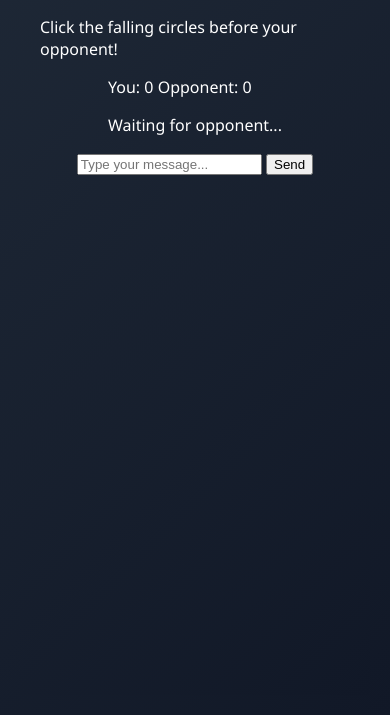
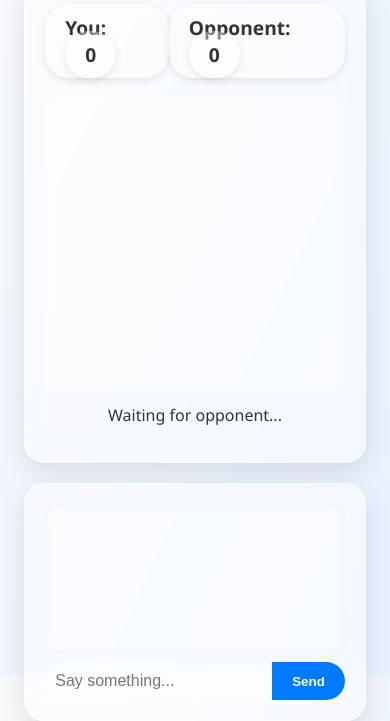
Before and after one commit to YasiruAmarasinghe/circle-multiplayer-game, a website: page public/index.html in a window 390 px wide. Shown: the part 169-890 px from the top of the page. Drawn offline with nearby package versions, Linux system fonts and the light colour scheme; no server answers.

Commit message:
Update index.html

```diff
--- a/public/index.html
+++ b/public/index.html
@@ -2,27 +2,188 @@
 <html lang="en">
 <head>
   <meta charset="UTF-8" />
-  <title>Multiplayer Circle Game - Glass UI</title>
+  <title>Multiplayer Circle Game - Light Glass UI</title>
   <script src="https://cdn.socket.io/4.7.2/socket.io.min.js"></script>
   <style>
-    /* GLASS UI CSS - shortened for brevity here */
+    * {
+      box-sizing: border-box;
+    }
+
     body, html {
+      margin: 0;
+      padding: 0;
       height: 100%;
-      margin: 0;
-      font-family: 'Segoe UI', Tahoma, Geneva, Verdana, sans-serif;
-      background: linear-gradient(135deg, #1f2937, #111827);
-      color: white;
+      font-family: 'Segoe UI', sans-serif;
+      background: linear-gradient(to bottom right, #f8f9fa, #e6f0ff);
       display: flex;
       flex-direction: column;
       align-items: center;
       padding: 20px;
+      color: #333;
     }
-    /* ... (rest of styles from earlier response) ... */
+
+    h1 {
+      margin-bottom: 0.3em;
+      font-size: 2rem;
+      font-weight: 700;
+      text-align: center;
+    }
+
+    .subtitle {
+      color: #666;
+      margin-top: 0;
+      margin-bottom: 1em;
+      text-align: center;
+    }
+
+    .glass-card {
+      background: rgba(255, 255, 255, 0.5);
+      border-radius: 20px;
+      box-shadow: 0 8px 24px rgba(0, 0, 0, 0.1);
+      backdrop-filter: blur(12px);
+      -webkit-backdrop-filter: blur(12px);
+      border: 1px solid rgba(255, 255, 255, 0.4);
+      padding: 20px;
+      width: 100%;
+      max-width: 900px;
+      margin-bottom: 20px;
+    }
+
+    #scoreboard {
+      display: flex;
+      justify-content: space-around;
+      margin-bottom: 16px;
+      font-weight: bold;
+      font-size: 1.2rem;
+    }
+
+    #scoreboard span {
+      background: rgba(255, 255, 255, 0.4);
+      padding: 10px 20px;
+      border-radius: 25px;
+      box-shadow: 0 2px 8px rgba(0, 0, 0, 0.1);
+    }
+
+    #game {
+      position: relative;
+      height: 400px;
+      background: rgba(255, 255, 255, 0.4);
+      border-radius: 16px;
+      overflow: hidden;
+    }
+
+    .circle {
+      position: absolute;
+      width: 50px;
+      height: 50px;
+      border-radius: 50%;
+      background: radial-gradient(circle at 30% 30%, #00c6ff, #0072ff);
+      box-shadow: 0 0 12px rgba(0, 114, 255, 0.5);
+      animation: fall 3s linear forwards;
+      cursor: pointer;
+    }
+
+    @keyframes fall {
+      0% {
+        top: -60px;
+        opacity: 0.8;
+      }
+      100% {
+        top: 100%;
+        opacity: 1;
+      }
+    }
+
+    .burn {
+      animation: burnAnim 0.4s forwards;
+      background: #ff6b6b !important;
+      box-shadow: 0 0 20px #ff6b6b;
+    }
+
+    @keyframes burnAnim {
+      0% {
+        opacity: 1;
+        transform: scale(1);
+      }
+      100% {
+        opacity: 0;
+        transform: scale(2);
+      }
+    }
+
+    #status {
+      text-align: center;
+      margin-top: 10px;
+      font-weight: 500;
+    }
+
+    #chat-container {
+      width: 100%;
+      max-width: 900px;
+    }
+
+    #chatBox {
+      height: 150px;
+      overflow-y: auto;
+      padding: 10px;
+      background: rgba(255, 255, 255, 0.4);
+      border-radius: 12px;
+      box-shadow: inset 0 0 10px rgba(0, 0, 0, 0.05);
+    }
+
+    #chatBox div {
+      margin-bottom: 6px;
+      font-size: 0.95rem;
+    }
+
+    #chatInputWrapper {
+      display: flex;
+      margin-top: 8px;
+    }
+
+    #chatInput {
+      flex: 1;
+      padding: 10px;
+      border: none;
+      border-radius: 25px 0 0 25px;
+      background: rgba(255, 255, 255, 0.5);
+      outline: none;
+      font-size: 1rem;
+    }
+
+    #sendBtn {
+      padding: 0 20px;
+      border: none;
+      border-radius: 0 25px 25px 0;
+      background: #007bff;
+      color: white;
+      font-weight: bold;
+      cursor: pointer;
+    }
+
+    #rematchBtn {
+      margin-top: 12px;
+      padding: 12px 24px;
+      border: none;
+      border-radius: 25px;
+      background: #f0f0f0;
+      color: #333;
+      font-weight: bold;
+      cursor: pointer;
+      box-shadow: 0 2px 8px rgba(0, 0, 0, 0.1);
+    }
+
+    @media (max-width: 600px) {
+      #game {
+        height: 300px;
+      }
+    }
   </style>
 </head>
 <body>
-  <h1>🌐 Multiplayer Circle Battle</h1>
-  <p class="subtitle">Click the falling circles before your opponent!</p>
+  <h1>🌤️ Circle Click Battle</h1>
+  <p class="subtitle">Compete to click the most falling circles!</p>
+
   <div class="glass-card">
     <div id="scoreboard">
       <span>You: <span id="score">0</span></span>
@@ -32,15 +193,18 @@
     <p id="status">Waiting for opponent...</p>
     <button id="rematchBtn" style="display:none;">🔁 Rematch</button>
   </div>
-  <div id="chat-container" class="glass-card" style="max-width:900px;">
+
+  <div id="chat-container" class="glass-card">
     <div id="chatBox"></div>
     <div id="chatInputWrapper">
-      <input id="chatInput" placeholder="Type your message..." autocomplete="off" />
+      <input id="chatInput" placeholder="Say something..." />
       <button id="sendBtn">Send</button>
     </div>
   </div>
+
   <script>
     const socket = io();
+
     const game = document.getElementById("game");
     const scoreDisplay = document.getElementById("score");
     const opponentScoreDisplay = document.getElementById("opponent-score");
@@ -49,14 +213,17 @@
     const chatBox = document.getElementById("chatBox");
     const rematchBtn = document.getElementById("rematchBtn");
     const sendBtn = document.getElementById("sendBtn");
+
     let room = null;
     let score = 0;
     let circleInterval = null;
+
     function createCircle(isLocal = true, x = null) {
       const circle = document.createElement("div");
       circle.className = "circle";
       circle.style.left = (x !== null ? x : Math.random() * (game.clientWidth - 50)) + "px";
       game.appendChild(circle);
+
       if (isLocal) {
         circle.onclick = () => {
           if (circle.classList.contains("burn")) return;
@@ -65,13 +232,15 @@
           scoreDisplay.textContent = score;
           socket.emit("scoreUpdate", { room, score });
           socket.emit("clickCircle", { room, x: parseFloat(circle.style.left) });
-          setTimeout(() => circle.remove(), 500);
+          setTimeout(() => circle.remove(), 400);
         };
       }
+
       setTimeout(() => {
         if (game.contains(circle)) circle.remove();
       }, 3000);
     }
+
     socket.on("startGame", (data) => {
       room = data.room;
       status.textContent = "Opponent found! Game started.";
@@ -82,25 +251,40 @@
       if (circleInterval) clearInterval(circleInterval);
       circleInterval = setInterval(() => createCircle(true), 1500);
     });
-    socket.on("opponentClicked", (data) => createCircle(false, data.x));
-    socket.on("opponentScore", (opponentScore) => opponentScoreDisplay.textContent = opponentScore);
-    socket.on("chat", ({ message }) => appendMessage("🧍‍♀️ Opponent", message));
+
+    socket.on("opponentClicked", (data) => {
+      createCircle(false, data.x);
+    });
+
+    socket.on("opponentScore", (opponentScore) => {
+      opponentScoreDisplay.textContent = opponentScore;
+    });
+
+    socket.on("chat", ({ message }) => {
+      appendMessage("Opponent", message);
+    });
+
     function sendMessage() {
       const message = chatInput.value.trim();
       if (message) {
         socket.emit("chat", { room, message });
-        appendMessage("🧍‍♂️ You", message);
+        appendMessage("You", message);
         chatInput.value = "";
       }
     }
+
     sendBtn.addEventListener("click", sendMessage);
-    chatInput.addEventListener("keydown", e => { if (e.key === "Enter") sendMessage(); });
+    chatInput.addEventListener("keydown", e => {
+      if (e.key === "Enter") sendMessage();
+    });
+
     function appendMessage(sender, message) {
       const msg = document.createElement("div");
       msg.textContent = `${sender}: ${message}`;
       chatBox.appendChild(msg);
       chatBox.scrollTop = chatBox.scrollHeight;
     }
+
     rematchBtn.addEventListener("click", () => {
       if (!room) return;
       status.textContent = "Rematch started!";
@@ -112,6 +296,7 @@
       circleInterval = setInterval(() => createCircle(true), 1500);
       socket.emit("rematch", { room });
     });
+
     socket.on("rematch", () => {
       status.textContent = "Rematch started!";
       rematchBtn.style.display = "none";
@@ -121,6 +306,7 @@
       if (circleInterval) clearInterval(circleInterval);
       circleInterval = setInterval(() => createCircle(true), 1500);
     });
+
     socket.on("opponentDisconnected", () => {
       status.textContent = "Opponent disconnected. Waiting for new player...";
       rematchBtn.style.display = "none";
@@ -128,4 +314,4 @@
     });
   </script>
 </body>
-</html>
+        </html>
```
